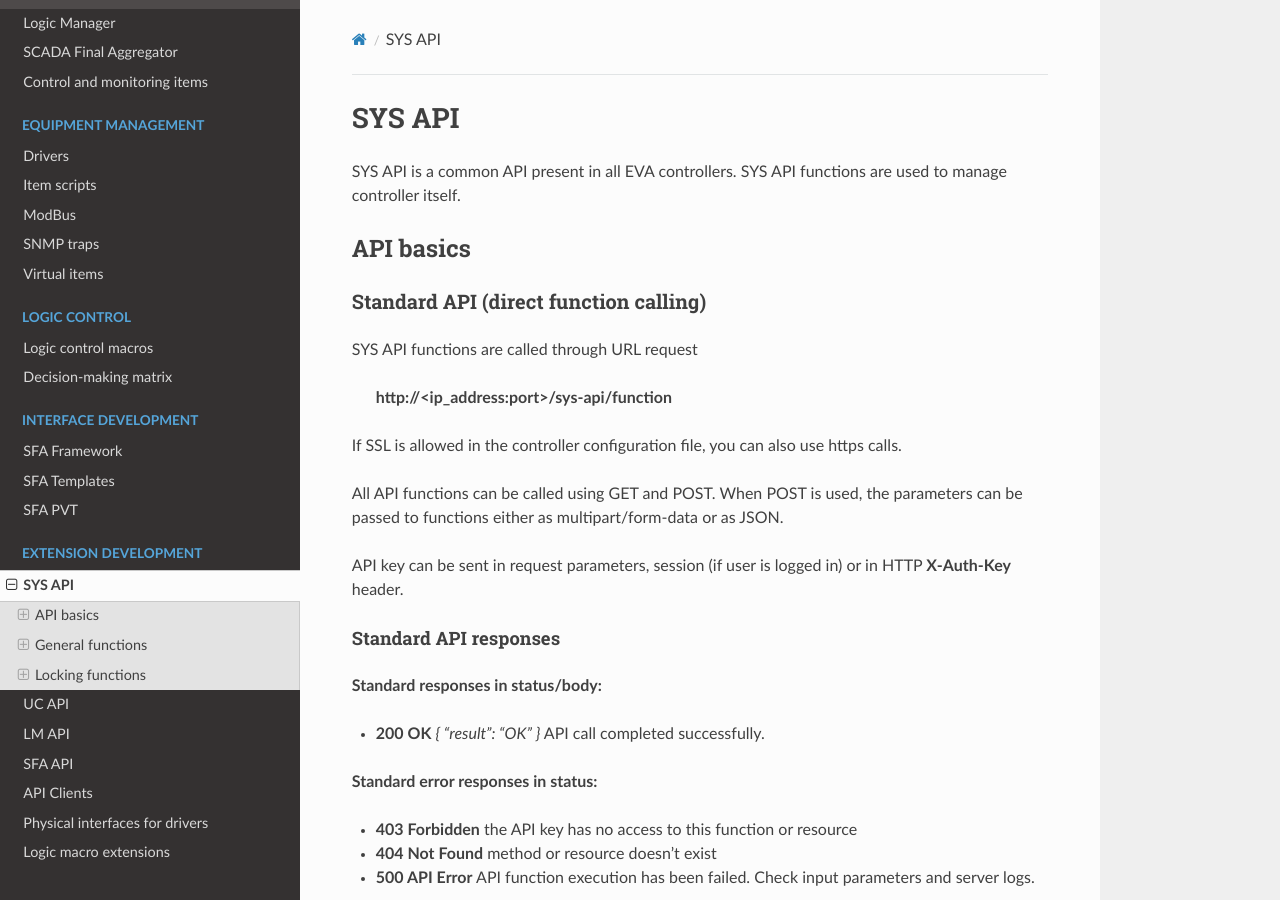
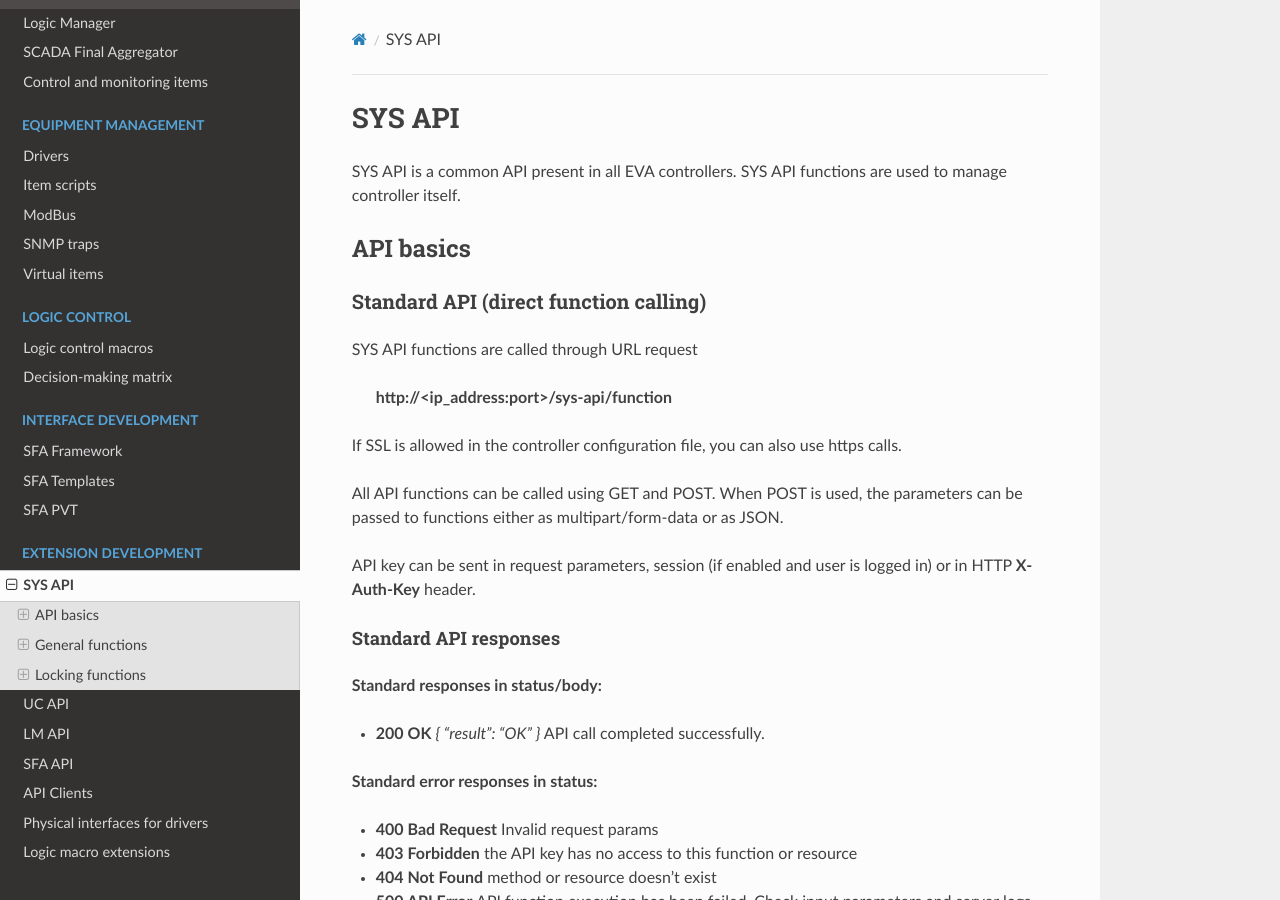
Before and after one commit to alttch/eva3, a Sphinx documentation site: the page built from doc/sysapi.rst, in a window 1280 px wide and 900 px high. Built offline with Sphinx 7.4.7 and the Read the Docs theme 2.0.0, drawn with Linux system fonts in a browser that asks for light colours.

```diff
--- a/doc/sysapi.rst
+++ b/doc/sysapi.rst
@@ -19,8 +19,8 @@ calls.
 All API functions can be called using GET and POST. When POST is used, the
 parameters can be passed to functions either as multipart/form-data or as JSON.
 
-API key can be sent in request parameters, session (if user is logged in) or in
-HTTP **X-Auth-Key** header.
+API key can be sent in request parameters, session (if enabled and user is
+logged in) or in HTTP **X-Auth-Key** header.
 
 Standard API responses
 ~~~~~~~~~~~~~~~~~~~~~~
@@ -31,6 +31,7 @@ Standard API responses
 
 **Standard error responses in status:**
 
+* **400 Bad Request** Invalid request params
 * **403 Forbidden** the API key has no access to this function or resource
 * **404 Not Found** method or resource doesn't exist
 * **500 API Error** API function execution has been failed. Check input
```
Also changed, not shown: other parts of doc/sysapi.rst (+1 -1 lines), 17 other files.
